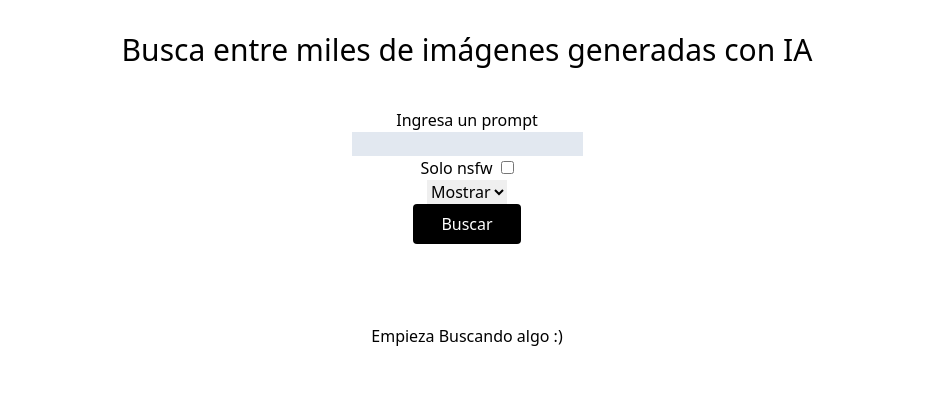
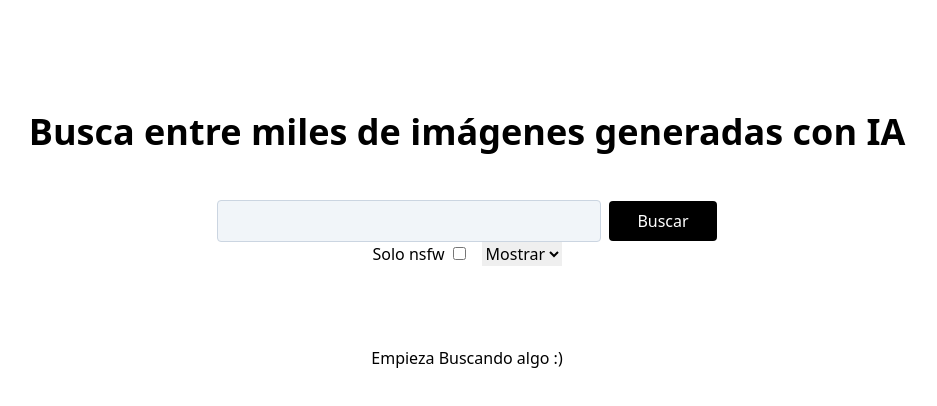
Before and after one commit to Joshwawo/image-generator, a React (Vite) app: page / in a window 1280 px wide. Shown: the top 406 px of the page, without its empty margins (173-1110 px from the left). Built offline with nearby package versions, Linux system fonts and the light colour scheme.

Commit message:
Fix some styles

```diff
--- a/src/components/Lexica.tsx
+++ b/src/components/Lexica.tsx
@@ -12,10 +12,10 @@ type PropsTypes = {
 const Lexica = ({ data }: PropsTypes) => {
   return (
     <>
-      <div className="grid grid-cols-5 gap-2">
+      <div className="columns-5 gap-2">
         {data?.map((search: any) => (
           <Fragment key={search.id}>
-            <div className="">
+            <div className="mb-2">
               <img src={search.src} alt={search.prompt} />
             </div>
           </Fragment>
--- a/src/pages/Lexica.tsx
+++ b/src/pages/Lexica.tsx
@@ -1,13 +1,13 @@
-import LexicaC from "../components/Lexica";
-import { useEffect, useState } from "react";
-import axios from "axios";
-import { LexicaTypes } from "../types/LexicaTypes";
+import LexicaC from '../components/Lexica';
+import { useEffect, useState } from 'react';
+import axios from 'axios';
+import { LexicaTypes } from '../types/LexicaTypes';
 const Lexica = () => {
   const [searchTerm, setSearchTerm] = useState({
-    prompt: "",
+    prompt: '',
     nsfw: false,
     grid: false,
-    limit: "",
+    limit: '',
   });
   const [error, setError] = useState<boolean>(false);
   const [data, setData] = useState<LexicaTypes[]>([]);
@@ -19,7 +19,7 @@ const Lexica = () => {
 
     const { prompt, nsfw, grid, limit } = searchTerm;
 
-    if ([searchTerm.prompt, searchTerm.limit].includes("")) {
+    if ([searchTerm.prompt, searchTerm.limit].includes('')) {
       setError(true);
       return;
     }
@@ -35,29 +35,39 @@ const Lexica = () => {
 
   return (
     <>
-      <div className="mb-20">
-        <p className=" text-3xl">
-          Busca entre miles de imágenes generadas con IA{" "}
-        </p>
+      <div className="my-20">
+        <h1 className="font-bold text-4xl mb-12">
+          Busca entre miles de imágenes generadas con IA{' '}
+        </h1>
         {error && (
-          <p className="text-lg">Debes introduccir una Termino de busqueda</p>
+          <p className="text-lg text-red-600">Debes introduccir una Termino de busqueda</p>
         )}
         {/* {loading && <p>Cargando ...</p>} */}
 
-        <form onSubmit={handlerSubmit} className=" mt-10">
+        <form onSubmit={handlerSubmit} className="">
           <div className="">
-            <label htmlFor="" className="block">
-              Ingresa un prompt
-            </label>
             <input
               value={searchTerm.prompt}
               onChange={(e) =>
                 setSearchTerm({ ...searchTerm, prompt: e.target.value })
               }
               type="text"
-              className="bg-slate-200"
+              className="bg-slate-100 border border-slate-300 p-2 w-96 mr-2 rounded"
             />
-            <div>
+            <button
+              type="submit"
+              className={`${
+                loading === true
+                  ? 'bg-black/60 text-white py-2 px-3 rounded'
+                  : 'bg-black text-white py-2 px-7 rounded'
+              }`}
+              disabled={loading}
+            >
+              {loading === true ? 'Buscando...' : 'Buscar'}
+            </button>
+          </div>
+
+          <div className="flex justify-center gap-4">
             <div>
               <label className="mr-2" htmlFor="">
                 Solo nsfw
@@ -91,18 +101,6 @@ const Lexica = () => {
               <option value="50">50</option>
             </select>
           </div>
-          </div>
-          <button
-            type="submit"
-            className={`${
-              loading === true
-                ? "bg-black/60 text-white py-2 px-3 rounded"
-                : "bg-black text-white py-2 px-7 rounded"
-            }`}
-            disabled={loading}
-          >
-            {loading === true ? "Buscando..." : "Buscar"}
-          </button>
         </form>
       </div>
       {data.length >= 1 ? (
```
Lines whose indentation alone changed are shown as unchanged.
